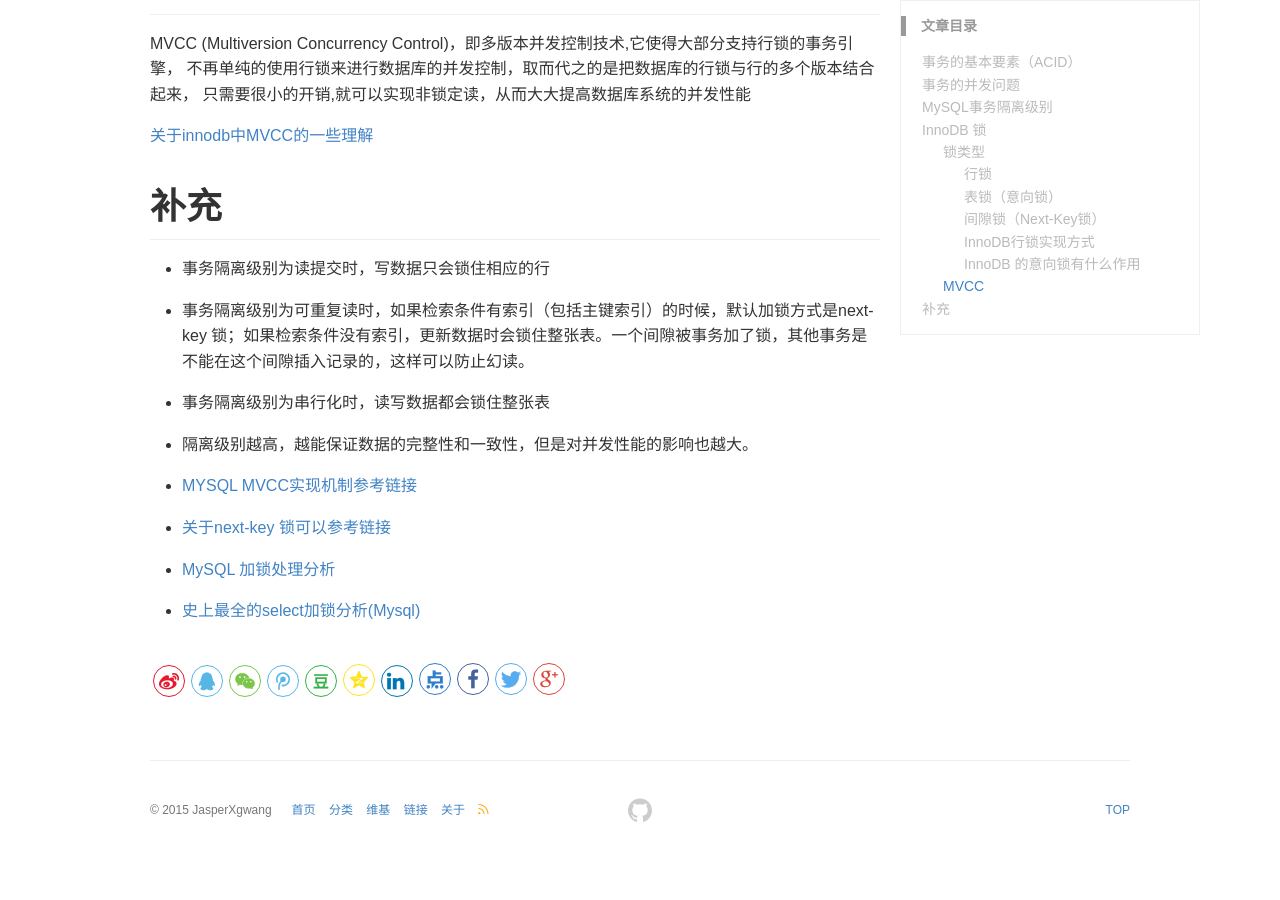
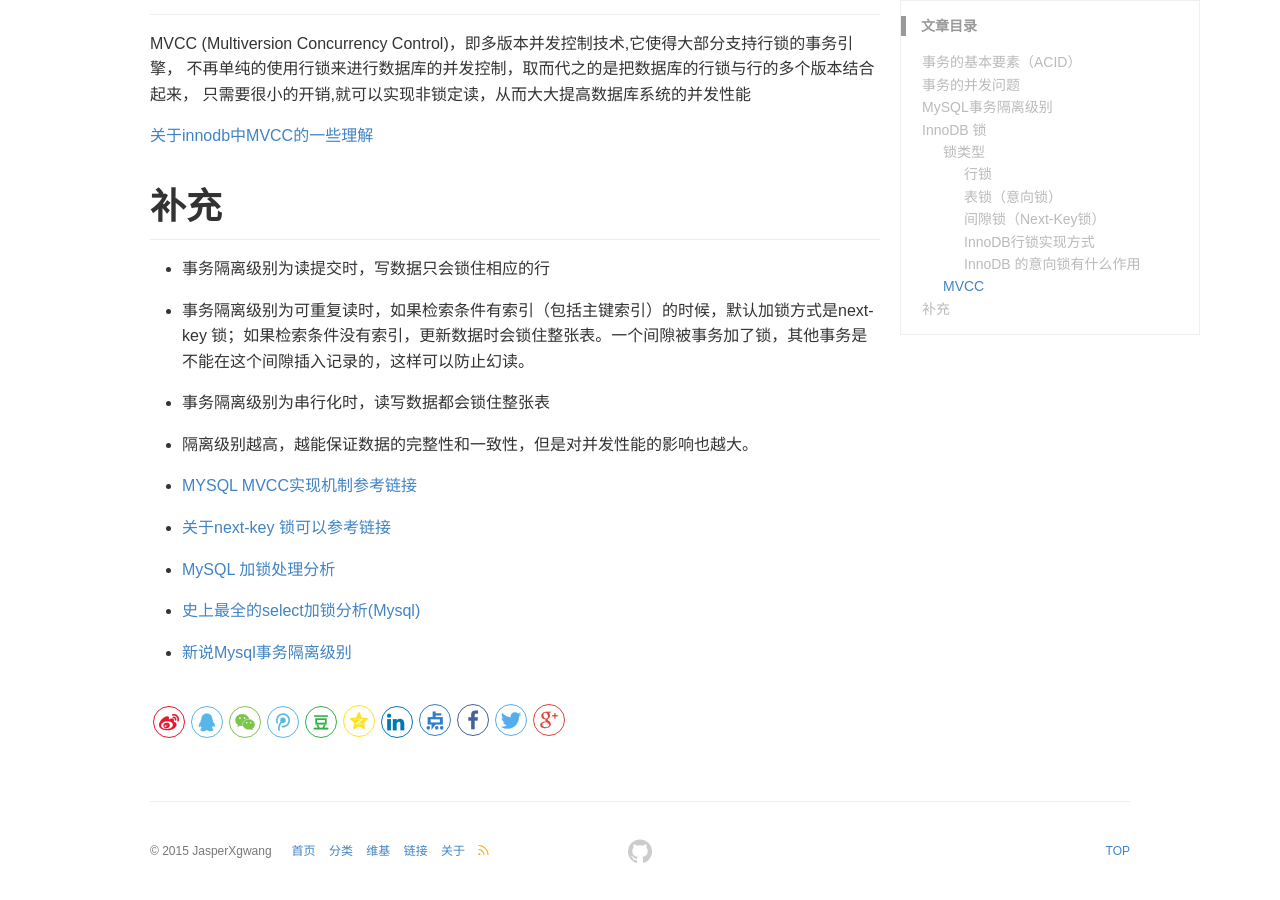
Before and after one commit to JasperBalcony/JasperBalcony.github.io, a Jekyll site: the page built from _posts/mysql/2018-06-08-Mysql事务详解.md, in a window 1280 px wide and 900 px high, scrolled down 4881 px. Built offline with Jekyll 4.4.1, drawn with Linux system fonts in a browser that asks for light colours; nearby versions of some CDN libraries; library files that are not in the unit come from our copies; comment, search, counter and statistics services are not loaded; before the commit the page ends 5740 px from its top, so only the background shows below that.

Commit message:
mysql lock

```diff
--- a/_posts/mysql/2018-06-08-Mysql事务详解.md
+++ b/_posts/mysql/2018-06-08-Mysql事务详解.md
@@ -185,3 +185,5 @@ MVCC (Multiversion Concurrency Control)，即多版本并发控制技术,它使
 - [MySQL 加锁处理分析](http://hedengcheng.com/?p=771)
 
 - [史上最全的select加锁分析(Mysql)](https://www.cnblogs.com/rjzheng/p/9950951.html)
+
+- [新说Mysql事务隔离级别](https://www.cnblogs.com/rjzheng/p/9955395.html)
```
